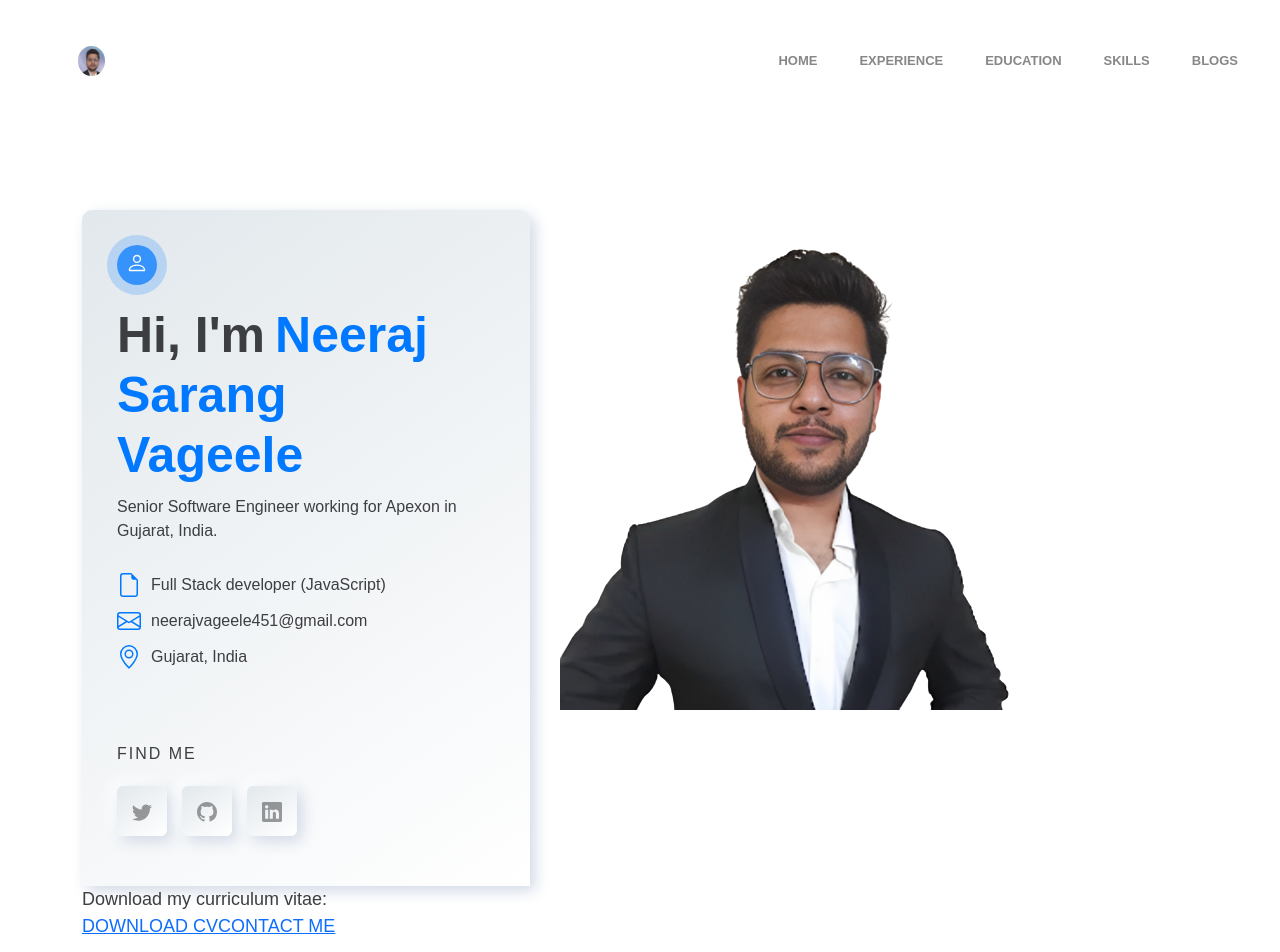
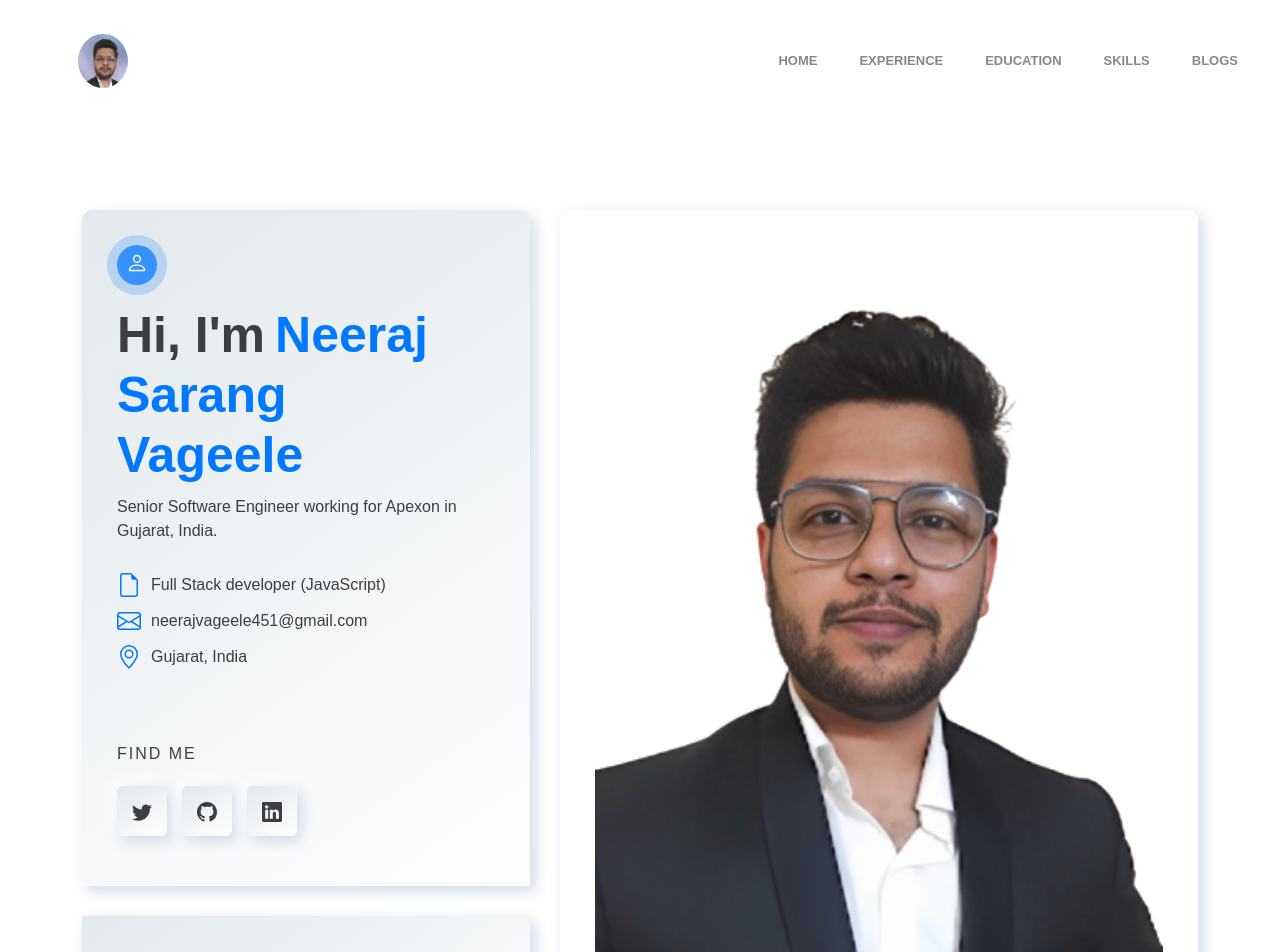
Before and after one commit to NSV1991/nextjs-portfolio, a Next.js app: page / in a window 1280 px wide. Shown: the top 952 px of the page. Built offline with nearby package versions, Linux system fonts and the light colour scheme.

Commit message:
Style updated for banner section

```diff
--- a/src/components/Banner/Banner.module.scss
+++ b/src/components/Banner/Banner.module.scss
@@ -109,7 +109,7 @@
                     margin-top: 50px !important;
 
                     .title {
-                        font-size: $tertiaryFontSize;
+                        font-size: $font-16;
                         text-transform: uppercase;
                         letter-spacing: 2px;
                         font-weight: $font-500;
@@ -140,7 +140,7 @@
                                 letter-spacing: 2px;
                                 text-transform: uppercase;
                                 border-radius: 6px;
-                                transition: $primaryTransition;
+                                transition: $secondaryTransition;
                                 position: relative;
                                 z-index: 1;
 
@@ -157,7 +157,7 @@
                                     background: $secondaryGradient;
                                     content: '';
                                     position: absolute;
-                                    transition: $primaryTransition;
+                                    transition: $secondaryTransition;
                                     width: 100%;
                                     height: 100%;
                                     border-radius: 6px;
@@ -168,7 +168,7 @@
                                 }
 
                                 svg {
-                                    color: rgba(0, 0, 0, 0.384);
+                                    color: $secondaryTextColor;
                                     stroke-width: 2;
                                     position: relative;
                                     z-index: 2;
@@ -179,6 +179,67 @@
                     }
                 }
             }
+
+            .userInfoFooter {
+                margin-top: 30px;
+                background: $primaryGradient;
+                box-shadow: $primaryShadow;
+                padding: 35px;
+                border-radius: 0 0 10px 10px;
+
+                > span {
+                    color: $textLight;
+                    font-size: $font-16;
+                }
+
+                > div {
+                    margin-top: 30px;
+
+                    > a {
+                        display: inline-block;
+                        padding: 15px 35px;
+                        list-style: none;
+                        text-decoration: none;
+                        border-radius: 6px;
+                        background: $primaryGradient;
+                        box-shadow: $primaryShadow;
+                        transition: $secondaryTransition;
+                        position: relative;
+                        z-index: 2;
+                        font-size: $font-14;
+                        font-weight: $font-500;
+                        border: 0 none;
+                        margin-right: 30px;
+
+                        &:hover {
+                            background: $secondaryGradient;
+                            color: $white;
+                            transform: translateY(-5px);
+                        }
+                    }
+                }
+            }
+        }
+
+        .imageSection {
+            padding: 35px;
+            box-shadow: $primaryShadow;
+            position: relative;
+            right: 0;
+            border-radius: 10px;
+            transition: $secondaryTransition;
+            height: 100%;
+
+            > div {
+                height: 100%;
+
+                > img {
+                    width: 100%;
+                    height: 100%;
+                    border-radius: 8px;
+                    object-fit: cover;
+                }
+            }
         }
     }
 }
--- a/src/components/Banner/Banner.tsx
+++ b/src/components/Banner/Banner.tsx
@@ -9,13 +9,9 @@ import MapPinIcon from '@assets/images/icons/mapPin';
 import MailIcon from '@assets/images/icons/mail';
 import FileIcon from '@assets/images/icons/file';
 
-const HeroDetailsSection = () => {
+const UserInfo = () => {
     return (
-        <div className='order-2 order-xl-1 col-lg-12 col-xl-5 mt_lg--50 mt_md--50 mt_sm--50'>
-            <div className={styles.info}>
-                <div className='row'>
-                    <div className='col-xl-12 col-lg-12 col-12'>
-                        <div className={styles.topSection}>
+        <>
             <div className={styles.header}>
                 <div className={styles.userIcon}>
                     <UserIcon />
@@ -25,16 +21,14 @@ const HeroDetailsSection = () => {
                     <span>Neeraj Sarang Vageele</span>
                 </h2>
                 <p className={styles.subtitle}>
-                                    Senior Software Engineer working for Apexon
-                                    in Gujarat, India.
+                    Senior Software Engineer working for Apexon in Gujarat,
+                    India.
                 </p>
             </div>
             <div>
                 <div className={styles.userInfo}>
                     <FileIcon />
-                                    <span>
-                                        Full Stack developer (JavaScript)
-                                    </span>
+                    <span>Full Stack developer (JavaScript)</span>
                 </div>
                 <div className={styles.userInfo}>
                     <MailIcon />
@@ -45,6 +39,12 @@ const HeroDetailsSection = () => {
                     <span>Gujarat, India</span>
                 </div>
             </div>
+        </>
+    );
+};
+
+const SocialInfo = () => {
+    return (
         <div className={styles.socialInfo}>
             <span className={styles.title}>find me</span>
             <ul className={styles.iconWrapper}>
@@ -65,11 +65,12 @@ const HeroDetailsSection = () => {
                 </li>
             </ul>
         </div>
-                        </div>
-                    </div>
+    );
+};
 
-                    <div className='col-xl-12 col-lg-12 col-12'>
-                        <div className='user-info-bottom'>
+const ResumeAndContact = () => {
+    return (
+        <div className={styles.userInfoFooter}>
             <span>Download my curriculum vitae:</span>
             <div className='button-wrapper d-flex'>
                 <a
@@ -78,13 +79,27 @@ const HeroDetailsSection = () => {
                     download>
                     <span>DOWNLOAD CV</span>
                 </a>
-                                <a
-                                    className='rn-btn'
-                                    href='mailto:neerajvageele451@gmail.com'>
+                <a className='rn-btn' href='mailto:neerajvageele451@gmail.com'>
                     <span>CONTACT ME</span>
                 </a>
             </div>
         </div>
+    );
+};
+
+const HeroDetailsSection = () => {
+    return (
+        <div className='order-2 order-xl-1 col-lg-12 col-xl-5 mt_lg--50 mt_md--50 mt_sm--50'>
+            <div className={styles.info}>
+                <div className='row'>
+                    <div className='col-xl-12 col-lg-12 col-12'>
+                        <div className={styles.topSection}>
+                            <UserInfo />
+                            <SocialInfo />
+                        </div>
+                    </div>
+                    <div className='col-xl-12 col-lg-12 col-12'>
+                        <ResumeAndContact />
                     </div>
                 </div>
             </div>
@@ -95,8 +110,8 @@ const HeroDetailsSection = () => {
 const HeroImageSection = () => {
     return (
         <div className='order-1 order-xl-2 col-lg-12 col-xl-7'>
-            <div className='background-image-area'>
-                <div className='thumbnail-image'>
+            <div className={styles.imageSection}>
+                <div>
                     <Image src={HeroImage} alt='Portfolio Banner' />
                 </div>
             </div>
--- a/src/components/Logo/Logo.module.scss
+++ b/src/components/Logo/Logo.module.scss
@@ -1,9 +1,8 @@
 .logoImage {
-    -ms-interpolation-mode: bicubic;
     border: 0;
     vertical-align: middle;
     width: 25%;
-    max-width: 100%;
+    min-width: 50px;
     height: auto;
     transition: 0.3s;
 }
--- a/src/pages/_app.tsx
+++ b/src/pages/_app.tsx
@@ -1,4 +1,4 @@
-import '@/styles/globals.scss';
+import '@styles/globals.scss';
 import type { AppProps } from 'next/app';
 
 export default function App({ Component, pageProps }: AppProps) {
--- a/src/pages/index.tsx
+++ b/src/pages/index.tsx
@@ -1,7 +1,7 @@
 import Head from 'next/head';
-import { Banner, Header } from '@/components';
 import AOS from 'aos';
 import { useEffect } from 'react';
+import { Banner, Header } from '@components/index';
 
 export default function Home() {
     useEffect(() => {
--- a/src/styles/globals.scss
+++ b/src/styles/globals.scss
@@ -11,7 +11,7 @@
 }
 
 body {
-    font-size: $primaryFontSize;
+    font-size: $font-18;
     line-height: $primaryLineHeight;
     -webkit-font-smoothing: antialiased;
     -moz-osx-font-smoothing: grayscale;
@@ -21,7 +21,7 @@ body {
 }
 
 p {
-    font-size: $secondaryFontSize;
+    font-size: $font-24;
     line-height: $secondaryLineHeight;
     font-weight: $font-400;
     color: $secondaryTextColor;
@@ -33,7 +33,7 @@ p {
 }
 
 ul li {
-    font-size: $primaryFontSize;
+    font-size: $font-18;
     line-height: $primaryLineHeight;
     margin: 10px 0;
     color: $bodyColor;
--- a/src/styles/variable.scss
+++ b/src/styles/variable.scss
@@ -1,7 +1,8 @@
 // Font sizes
-$primaryFontSize: 18px;
-$secondaryFontSize: 24px;
-$tertiaryFontSize: 16px;
+$font-14: 14px;
+$font-16: 16px;
+$font-18: 18px;
+$font-24: 24px;
 
 // font weight
 $font-400: 400;
--- a/tsconfig.json
+++ b/tsconfig.json
@@ -15,6 +15,7 @@
     "jsx": "preserve",
     "incremental": true,
     "paths": {
+      "@components/*": ["./src/components/*"],
       "@styles/*": ["./src/styles/*"],
       "@assets/*": ["./src/assets/*"],
     }
```
Lines whose indentation alone changed are shown as unchanged.
